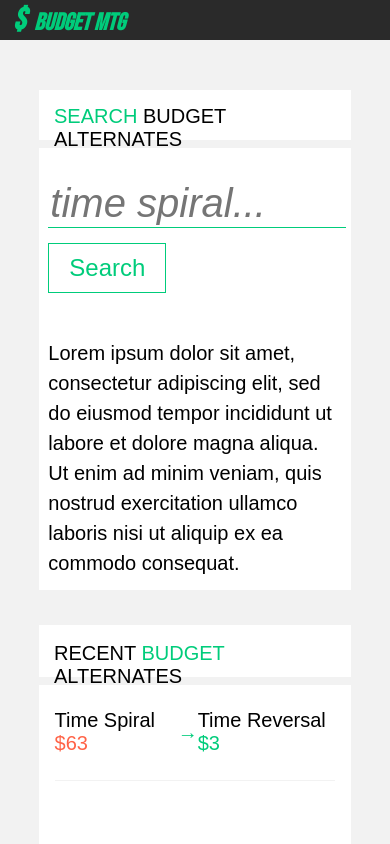
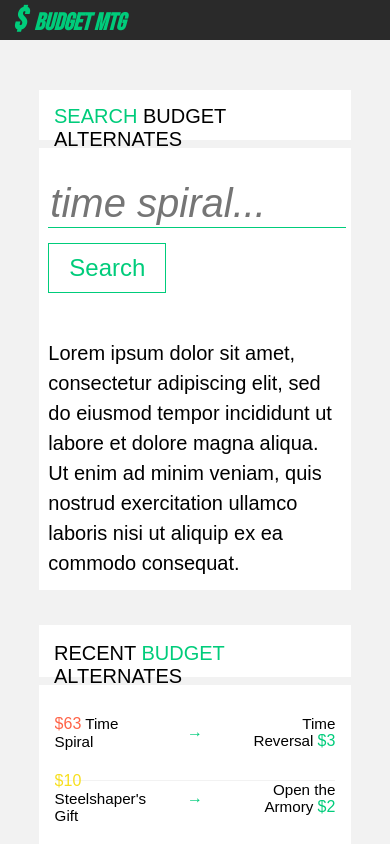
Before and after one commit to taylorosbourne/budgetmtg, a React (Create React App) app: page / in a window 390 px wide. Shown: the top 844 px of the page. Built offline with nearby package versions, Linux system fonts and the light colour scheme.

Commit message:
working on recent section being responsive

```diff
--- a/src/pages/Home.js
+++ b/src/pages/Home.js
@@ -88,12 +88,16 @@ const RecentCards = styled.section`
       align-items: center;
       margin: 5px auto;
       border-bottom: 1px solid rgb(242,242,242);
+      * {
+        width: 33%;
+        overflow: hidden;
+      }
       a {
-        font-size: 1.25rem;
+        font-size: 0.95rem;
       }
       span {
-        font-size: 1.25rem;
         color: #00cc7b;
+        font-size: 1rem;
       }
     }
   }
@@ -259,11 +263,14 @@ const Home = () => {
           </h2>
           <ul>
             <li>
-              <a>Time Spiral <span style={{color: `tomato`}} >&#36;63</span></a>
-              <span>&rarr;</span>
-              <a>Time Reversal <span>&#36;3</span></a>
+              <a><span style={{color: `tomato`}} >&#36;63</span> Time Spiral</a>
+              <span style={{textAlign: `center`}}>&rarr;</span>
+              <a style={{textAlign: `right`}}>Time Reversal <span>&#36;3</span></a>
             </li>
             <li>
+              <a><span style={{color: `#f7df1e`}} >&#36;10</span> Steelshaper's Gift</a>
+              <span style={{textAlign: `center`}}>&rarr;</span>
+              <a style={{textAlign: `right`}}>Open the Armory <span>&#36;2</span></a>
             </li>
             <li>
             </li>
```
